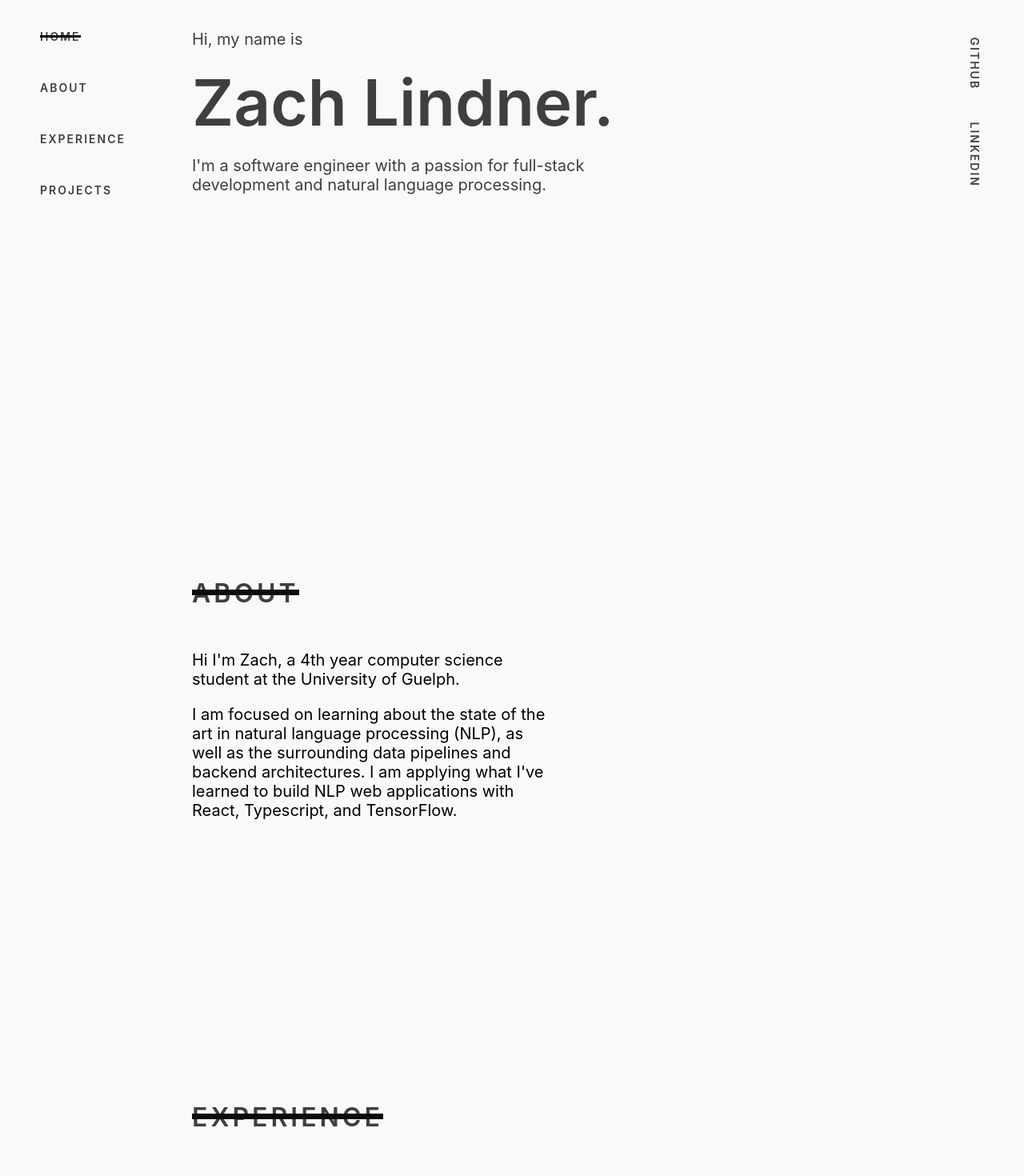
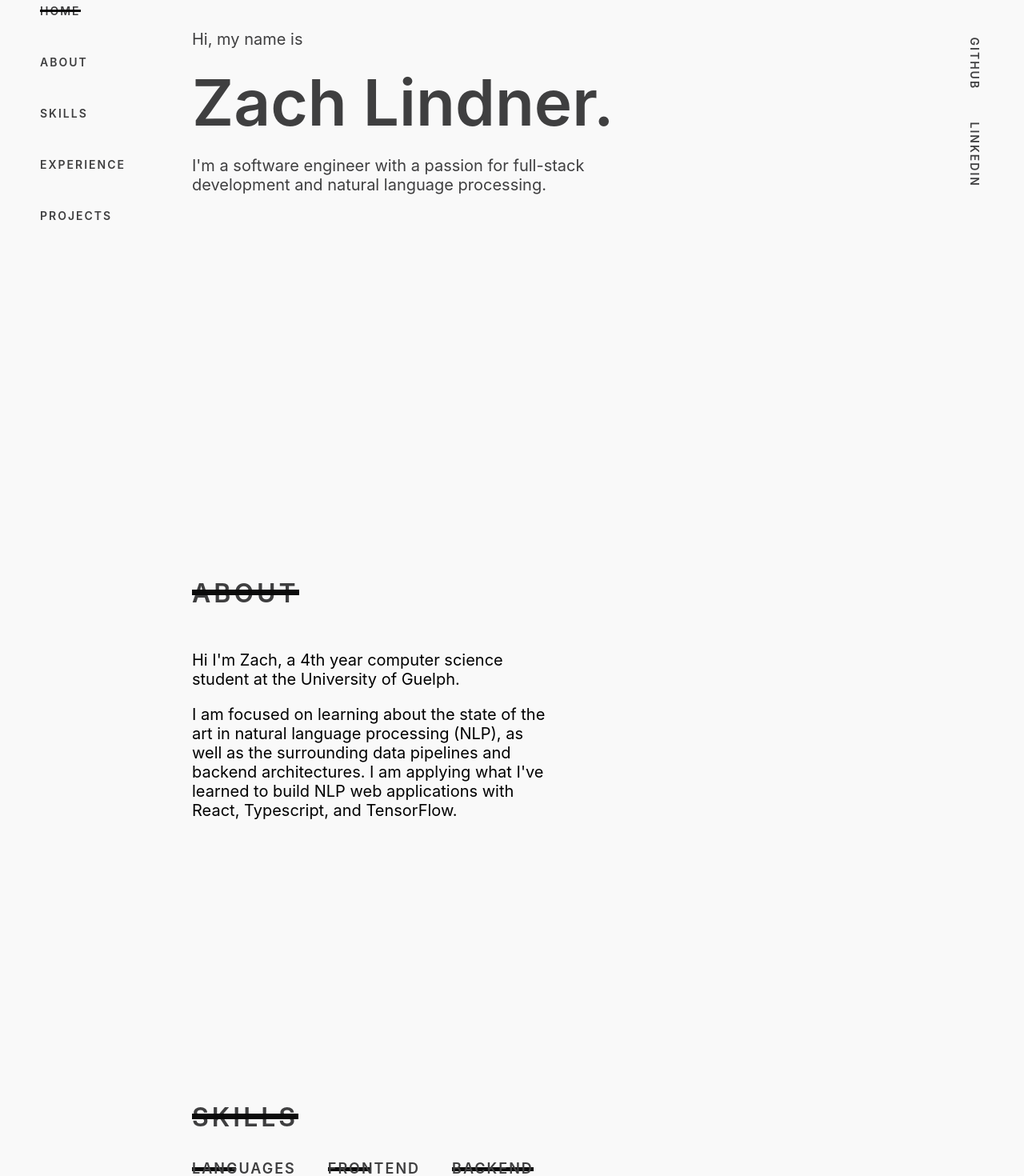
Before and after one commit to zlindner/v1, a React (Create React App) app: page / in a window 1280 px wide. Shown: the part 260-1730 px from the top of the page at 80% size. Built offline with nearby package versions, Linux system fonts and the light colour scheme; a web font is replaced by a local one.

Commit message:
created skills section

```diff
--- a/src/components/nav.tsx
+++ b/src/components/nav.tsx
@@ -35,8 +35,9 @@ const Item = styled.li`
 const items = [
     { key: 'nav_home', name: 'HOME', id: 0 },
     { key: 'nav_about', name: 'ABOUT', id: 1 },
-    { key: 'nav_experience', name: 'EXPERIENCE', id: 2 },
-    { key: 'nav_projects', name: 'PROJECTS', id: 3 }
+    { key: 'nav_skills', name: 'SKILLS', id: 2 },
+    { key: 'nav_experience', name: 'EXPERIENCE', id: 3 },
+    { key: 'nav_projects', name: 'PROJECTS', id: 4 }
 ];
 
 type Props = {
@@ -57,7 +58,7 @@ const Nav = (props: Props) => {
             } else if (y >= 350 && y < 965) {
                 setCurrentLink('ABOUT');
             } else if (y >= 965) {
-                setCurrentLink('EXPERIENCE');
+                setCurrentLink('SKILLS');
             }
         };
 
--- a/src/components/sections/home.tsx
+++ b/src/components/sections/home.tsx
@@ -2,15 +2,11 @@ import React from 'react';
 import styled from 'styled-components';
 
 const Content = styled.section`
-    max-width: 800px;
     min-height: 100vh;
     display: flex;
     flex-direction: column;
     justify-content: center;
     align-items: flex-start;
-    margin: 0 auto;
-    padding: 150px 0;
-    box-sizing: border-box;
 
     & > h1 {
         line-height: 1.1px;
--- /dev/null
+++ b/src/components/sections/skills.tsx
@@ -0,0 +1,85 @@
+import React, { useState, useEffect } from 'react';
+import styled from 'styled-components';
+
+const Content = styled.section``;
+
+const Categories = styled.ul`
+    & li {
+        float: left;
+        margin-right: 40px;
+    }
+
+    & li:last-child {
+        margin: 0;
+    }
+
+    & span {
+        display: inline-block;
+        position: relative;
+        font-size: 18px;
+        letter-spacing: 2px;
+        font-weight: 600;
+        cursor: pointer;
+        user-select: none;
+    }
+
+    & .line {
+        height: 5px;
+        top: 9px;
+        z-index: -2;
+    }
+
+    & .cover {
+        z-index: -1;
+    }
+`;
+
+type Props = {
+    anchor: React.RefObject<any>;
+};
+
+const categories = [
+    { key: 'category_languages', name: 'LANGUAGES' },
+    { key: 'category_frontend', name: 'FRONTEND' },
+    { key: 'category_backend', name: 'BACKEND' }
+];
+
+const Skills = (props: Props) => {
+    const [visible, setVisible] = useState(false);
+
+    useEffect(() => {
+        const onScroll = () => {
+            if (window.scrollY >= 965) {
+                setVisible(true);
+
+                document.removeEventListener('scroll', onScroll);
+            }
+        };
+
+        document.addEventListener('scroll', onScroll, { capture: false, passive: true });
+    });
+
+    return (
+        <Content ref={props.anchor}>
+            <h3>
+                SKILLS
+                <div className='line' style={{ left: visible ? '0' : '-100%' }} />
+                <div className='cover' />
+            </h3>
+
+            <Categories>
+                {categories.map(category => (
+                    <li key={category.key}>
+                        <span>
+                            {category.name}
+                            <div className='line' style={{ left: visible ? '0' : '-100%' }} />
+                            <div className='cover' />
+                        </span>
+                    </li>
+                ))}
+            </Categories>
+        </Content>
+    );
+};
+
+export default Skills;
--- a/src/index.tsx
+++ b/src/index.tsx
@@ -4,12 +4,11 @@ import { createGlobalStyle } from 'styled-components';
 
 import Home from './components/sections/home';
 import About from './components/sections/about';
+import Skills from './components/sections/skills';
 import Experience from './components/sections/experience';
 import Projects from './components/sections/projects';
 import Nav from './components/nav';
 import Social from './components/social';
-
-// For SF, use Text for text that's smaller than 20 points; use Display for text that's 20 points or larger.
 
 const GlobalStyle = createGlobalStyle`
     @font-face {
@@ -102,6 +101,7 @@ const GlobalStyle = createGlobalStyle`
 
 const homeAnchor = createRef();
 const aboutAnchor = createRef();
+const skillsAnchor = createRef();
 const experienceAnchor = createRef();
 const projectsAnchor = createRef();
 
@@ -113,6 +113,7 @@ render(
 
         <Home anchor={homeAnchor} />
         <About anchor={aboutAnchor} />
+        <Skills anchor={skillsAnchor} />
         <Experience anchor={experienceAnchor} />
         <Projects anchor={projectsAnchor} />
 
```
